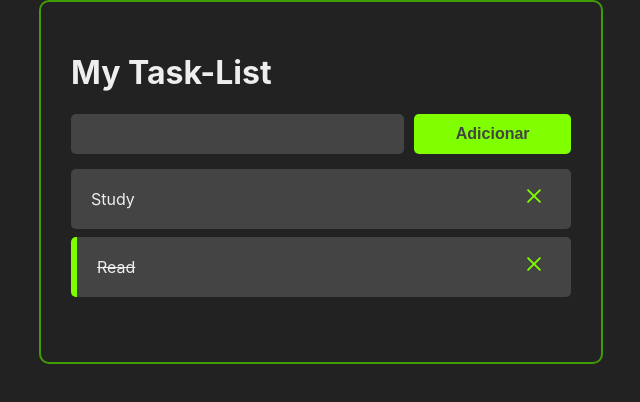
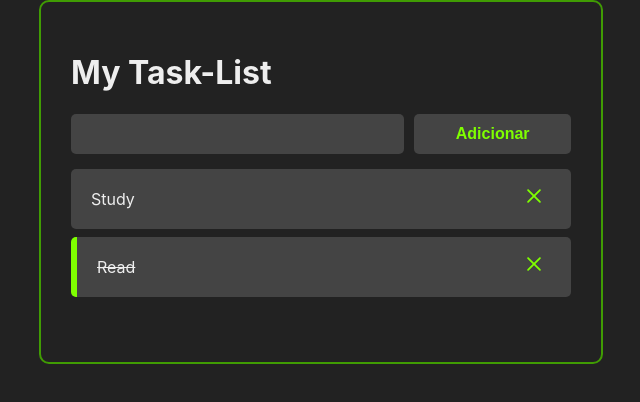
Before and after one commit to devcarolinealmeida/task-list-react, a React (Create React App) app: page / in a window 1280 px wide. In both pictures the pointer is over the button "Adicionar". Shown: the top 402 px of the page, without its empty margins (319-959 px from the left). Built offline with nearby package versions, Linux system fonts and the light colour scheme.

Commit message:
add hover button

```diff
--- a/src/components/Button.css
+++ b/src/components/Button.css
@@ -9,4 +9,10 @@
     font-weight: bold;
     cursor: pointer;
     border: none;
+    transition: all .5s ease;
 }
+
+.button:hover {
+    background-color: #444;
+    color: chartreuse;
+}
```
